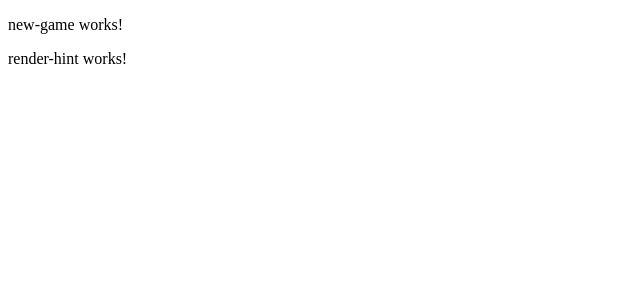
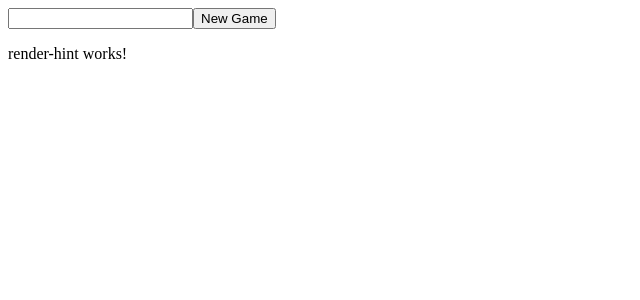
Before and after one commit to dtanzer/ng-hangman, an Angular app: page / in a window 1280 px wide. Shown: the top 300 px of the page, without its empty margins (0-640 px from the left). Built offline with nearby package versions, Linux system fonts and the light colour scheme.

Commit message:
add new-game component sends secret word to game rules
When the "New Game" button is clicked, the component sends the
current value of the secret word input to the game rules - to
start a new game.

```diff
--- a/src/app/app.module.ts
+++ b/src/app/app.module.ts
@@ -5,16 +5,18 @@ import { AppRoutingModule } from './app-routing.module';
 import { AppComponent } from './app.component';
 import { NewGameComponent } from './new-game/new-game.component';
 import { RenderHintComponent } from './render-hint/render-hint.component';
+import { FormsModule } from '@angular/forms';
 
 @NgModule({
   declarations: [
     AppComponent,
     NewGameComponent,
-    RenderHintComponent
+    RenderHintComponent,
   ],
   imports: [
     BrowserModule,
-    AppRoutingModule
+    AppRoutingModule,
+    FormsModule,
   ],
   providers: [],
   bootstrap: [AppComponent]
--- a/src/app/new-game/new-game.component.html
+++ b/src/app/new-game/new-game.component.html
@@ -1 +1,10 @@
-<p>new-game works!</p>
+<!--
+<form #loginForm="ngForm" (ngSubmit)="onSubmit()">
+<input name="email" [(ngModel)]="email" type="text" required email #em="ngModel" />
+<input name="submit" type="submit" value="Login" [disabled]="!loginForm?.form.valid"/>
+-->
+
+<form #newGameForm="ngForm" (ngSubmit)="onSubmit()">
+  <input name="word" type="text" [(ngModel)]="word" word/>
+  <input name="submit" type="submit" value="New Game"/>
+</form>
--- a/src/app/new-game/new-game.component.ts
+++ b/src/app/new-game/new-game.component.ts
@@ -1,4 +1,6 @@
-import { Component, OnInit } from '@angular/core';
+import { Component, OnInit, ViewChild } from '@angular/core';
+import { NgForm } from '@angular/forms';
+import { GameRulesService } from '../game-rules.service';
 
 @Component({
   selector: 'app-new-game',
@@ -6,10 +8,18 @@ import { Component, OnInit } from '@angular/core';
   styleUrls: ['./new-game.component.css']
 })
 export class NewGameComponent implements OnInit {
+  @ViewChild(NgForm) newGameForm?: NgForm;
+  word: string = '';
+  //email: string='';
+  //password: string='';
 
-  constructor() { }
+  constructor(private gameRulesService: GameRulesService) { }
 
   ngOnInit(): void {
   }
 
+  onSubmit() {
+    this.gameRulesService.startNewGame(this.word);
+  }
+
 }
```
Also changed, not shown: 2 other files (tests, documents, lock files or other folders).
